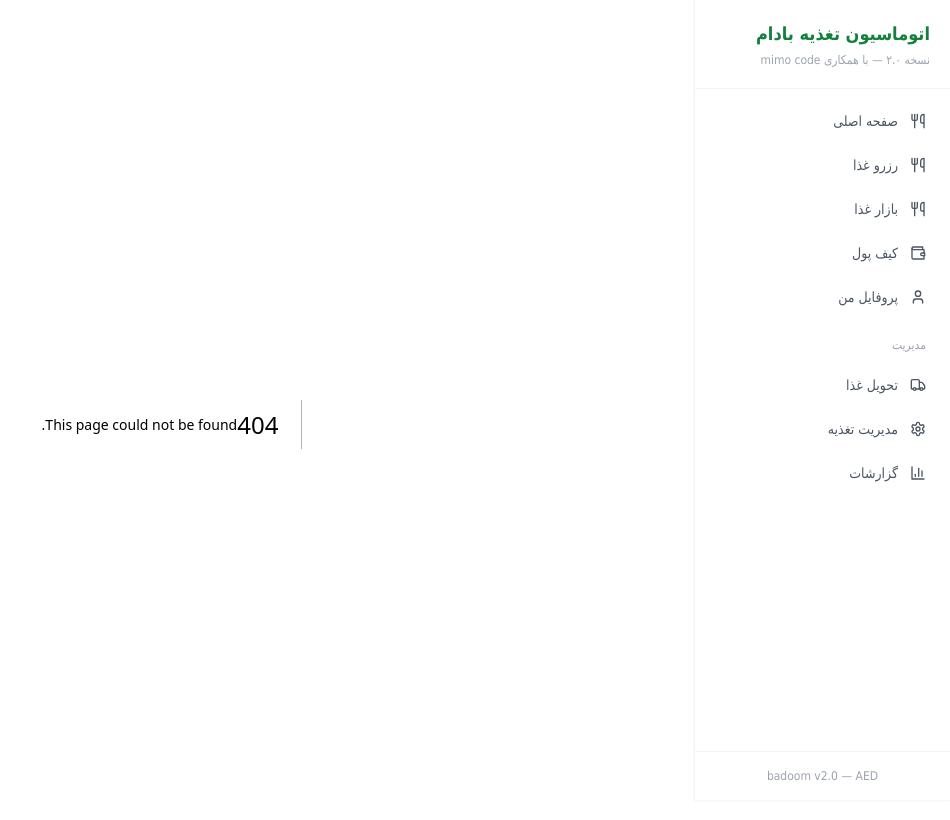
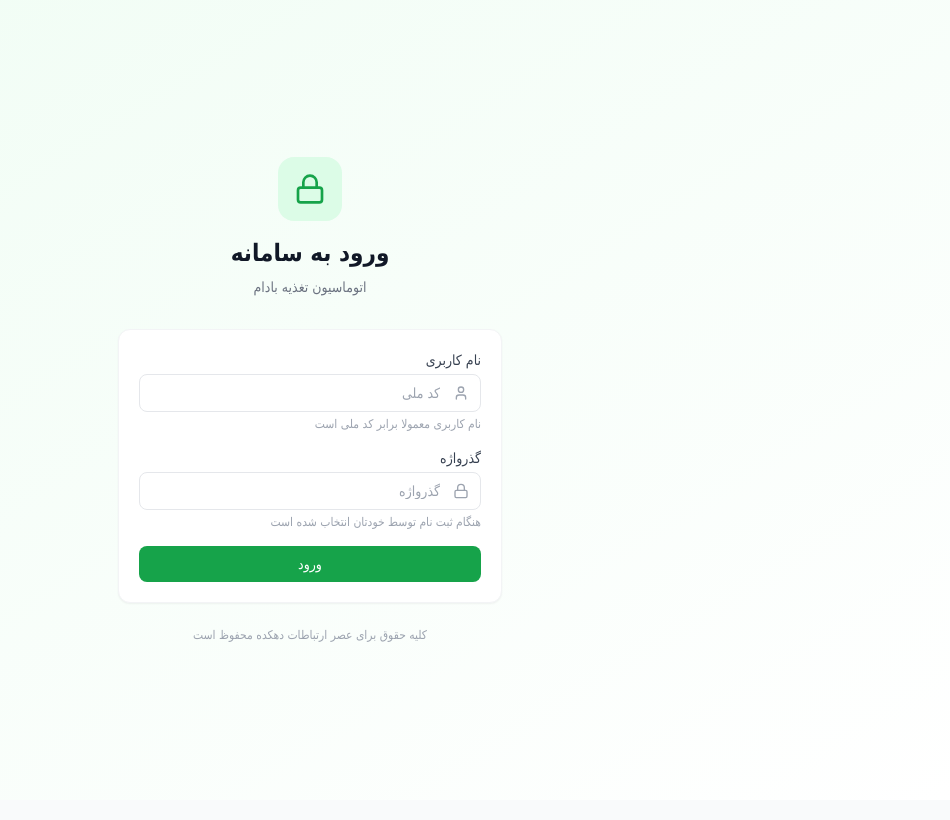
Before and after one commit to mrfelfel/rayda-badam, a Next.js app in the folder apps/web/: page /login in a window 1280 px wide. Before the commit this address had no page. Shown: the top 820 px of the page, without its empty margins (330-1280 px from the left). Built offline with nearby package versions, Linux system fonts and the light colour scheme.

Commit message:
feat: add login page and auth flow [mimo]

```diff
--- a/apps/web/src/app/layout.tsx
+++ b/apps/web/src/app/layout.tsx
@@ -1,11 +1,21 @@
 import type { Metadata } from 'next';
 import './globals.css';
-import { Sidebar } from '@/components/Sidebar';
-export const metadata: Metadata = { title: 'اتوماسیون تغذیه بادام', description: 'سیستم رزرو غذا' };
+import { AuthProvider } from '@/lib/auth';
+import { LayoutShell } from '@/components/LayoutShell';
+
+export const metadata: Metadata = {
+  title: 'اتوماسیون تغذیه بادام',
+  description: 'سیستم رزرو غذا - دانشگاه صنعتی امیرکبیر',
+};
+
 export default function RootLayout({ children }: { children: React.ReactNode }) {
   return (
     <html lang="fa" dir="rtl">
-      <body><div className="flex min-h-screen"><Sidebar /><main className="flex-1 p-6 mr-64">{children}</main></div></body>
+      <body>
+        <AuthProvider>
+          <LayoutShell>{children}</LayoutShell>
+        </AuthProvider>
+      </body>
     </html>
   );
 }
--- /dev/null
+++ b/apps/web/src/app/login/page.tsx
@@ -0,0 +1,70 @@
+'use client';
+import { useState } from 'react';
+import { useAuth } from '@/lib/auth';
+import { Lock, User, AlertCircle } from 'lucide-react';
+
+export default function LoginPage() {
+  const { login } = useAuth();
+  const [username, setUsername] = useState('');
+  const [password, setPassword] = useState('');
+  const [loading, setLoading] = useState(false);
+  const [error, setError] = useState('');
+
+  const handleSubmit = async (e: React.FormEvent) => {
+    e.preventDefault();
+    if (!username || !password) { setError('نام کاربری و رمز عبور را وارد کنید'); return; }
+    setLoading(true); setError('');
+    try {
+      const API = process.env.NEXT_PUBLIC_API_URL || 'https://users.rayda.ir';
+      const res = await fetch(`${API}/login`, {
+        method: 'POST', headers: { 'Content-Type': 'application/json' },
+        body: JSON.stringify({ username, password }),
+      });
+      const data = await res.json();
+      if (data.status) { login(data.token, username); }
+      else { setError('نام کاربری یا کلمه عبور صحیح نیست'); setPassword(''); }
+    } catch { setError('خطا در برقراری ارتباط با سرور'); }
+    finally { setLoading(false); }
+  };
+
+  return (
+    <div className="min-h-screen flex items-center justify-center bg-gradient-to-br from-brand-50 to-white">
+      <div className="w-full max-w-sm">
+        <div className="text-center mb-8">
+          <div className="w-16 h-16 bg-brand-100 rounded-2xl flex items-center justify-center mx-auto mb-4">
+            <Lock className="w-8 h-8 text-brand-600" />
+          </div>
+          <h1 className="text-2xl font-bold text-gray-900">ورود به سامانه</h1>
+          <p className="text-sm text-gray-500 mt-2">اتوماسیون تغذیه بادام</p>
+        </div>
+        <form onSubmit={handleSubmit} className="card space-y-4">
+          {error && (
+            <div className="flex items-center gap-2 p-3 bg-red-50 text-red-700 rounded-lg text-sm">
+              <AlertCircle className="w-4 h-4 shrink-0" />{error}
+            </div>
+          )}
+          <div>
+            <label className="block text-sm font-medium text-gray-700 mb-1">نام کاربری</label>
+            <div className="relative">
+              <User className="absolute right-3 top-1/2 -translate-y-1/2 w-4 h-4 text-gray-400" />
+              <input type="text" value={username} onChange={e => setUsername(e.target.value)} className="input pr-10" placeholder="کد ملی" autoComplete="username" />
+            </div>
+            <p className="text-xs text-gray-400 mt-1">نام کاربری معمولا برابر کد ملی است</p>
+          </div>
+          <div>
+            <label className="block text-sm font-medium text-gray-700 mb-1">گذرواژه</label>
+            <div className="relative">
+              <Lock className="absolute right-3 top-1/2 -translate-y-1/2 w-4 h-4 text-gray-400" />
+              <input type="password" value={password} onChange={e => setPassword(e.target.value)} className="input pr-10" placeholder="گذرواژه" autoComplete="current-password" />
+            </div>
+            <p className="text-xs text-gray-400 mt-1">هنگام ثبت نام توسط خودتان انتخاب شده است</p>
+          </div>
+          <button type="submit" disabled={loading} className="btn-primary w-full flex items-center justify-center gap-2">
+            {loading ? <div className="w-5 h-5 border-2 border-white border-t-transparent rounded-full animate-spin" /> : 'ورود'}
+          </button>
+        </form>
+        <p className="text-center text-xs text-gray-400 mt-6">کلیه حقوق برای عصر ارتباطات دهکده محفوظ است</p>
+      </div>
+    </div>
+  );
+}
--- /dev/null
+++ b/apps/web/src/components/LayoutShell.tsx
@@ -0,0 +1,30 @@
+'use client';
+import { useAuth } from '@/lib/auth';
+import { Sidebar } from './Sidebar';
+import { usePathname } from 'next/navigation';
+import { ReactNode } from 'react';
+
+export function LayoutShell({ children }: { children: ReactNode }) {
+  const { token, loading } = useAuth();
+  const pathname = usePathname();
+
+  if (loading) {
+    return (
+      <div className="min-h-screen flex items-center justify-center">
+        <div className="w-8 h-8 border-3 border-brand-500 border-t-transparent rounded-full animate-spin" />
+      </div>
+    );
+  }
+
+  // Login page has its own layout (no sidebar)
+  if (pathname === '/login' || !token) {
+    return <>{children}</>;
+  }
+
+  return (
+    <div className="flex min-h-screen">
+      <Sidebar />
+      <main className="flex-1 p-6 mr-64">{children}</main>
+    </div>
+  );
+}
--- a/apps/web/src/components/Sidebar.tsx
+++ b/apps/web/src/components/Sidebar.tsx
@@ -1,7 +1,8 @@
 'use client';
 import Link from 'next/link';
 import { usePathname } from 'next/navigation';
-import { Utensils, Wallet, User, BarChart3, Truck, Settings } from 'lucide-react';
+import { useAuth } from '@/lib/auth';
+import { Utensils, Wallet, User, BarChart3, Truck, Settings, LogOut } from 'lucide-react';
 import { clsx } from 'clsx';
 
 const menuItems = [
@@ -19,11 +20,13 @@ const adminItems = [
 
 export function Sidebar() {
   const pathname = usePathname();
+  const { logout, uid } = useAuth();
   return (
     <aside className="fixed right-0 top-0 h-full w-64 bg-white border-l border-gray-100 shadow-sm flex flex-col">
       <div className="p-5 border-b border-gray-100">
         <h1 className="text-lg font-bold text-brand-700">اتوماسیون تغذیه بادام</h1>
         <p className="text-xs text-gray-400 mt-1">نسخه ۲.۰ — با همکاری mimo code</p>
+        {uid && <p className="text-xs text-gray-500 mt-1">{uid}</p>}
       </div>
       <nav className="flex-1 p-3 space-y-1">
         {menuItems.map((item) => (
@@ -38,7 +41,10 @@ export function Sidebar() {
           </Link>
         ))}
       </nav>
-      <div className="p-4 border-t border-gray-100">
+      <div className="p-4 border-t border-gray-100 space-y-2">
+        <button onClick={logout} className="flex items-center gap-2 text-sm text-red-500 hover:text-red-600 w-full">
+          <LogOut className="w-4 h-4" />خروج
+        </button>
         <div className="text-xs text-gray-400 text-center">badoom v2.0 — AED</div>
       </div>
     </aside>
--- /dev/null
+++ b/apps/web/src/lib/auth.tsx
@@ -0,0 +1,65 @@
+'use client';
+
+import { createContext, useContext, useEffect, useState, ReactNode } from 'react';
+import { useRouter, usePathname } from 'next/navigation';
+
+interface AuthContextType {
+  token: string | null;
+  uid: string | null;
+  login: (token: string, uid: string) => void;
+  logout: () => void;
+  loading: boolean;
+}
+
+const AuthContext = createContext<AuthContextType>({
+  token: null, uid: null, login: () => {}, logout: () => {}, loading: true,
+});
+
+export function AuthProvider({ children }: { children: ReactNode }) {
+  const [token, setToken] = useState<string | null>(null);
+  const [uid, setUid] = useState<string | null>(null);
+  const [loading, setLoading] = useState(true);
+  const router = useRouter();
+  const pathname = usePathname();
+
+  useEffect(() => {
+    const t = localStorage.getItem('token');
+    const u = localStorage.getItem('uid');
+    setToken(t);
+    setUid(u);
+    setLoading(false);
+  }, []);
+
+  useEffect(() => {
+    if (loading) return;
+    if (!token && pathname !== '/login') {
+      router.push('/login');
+    }
+    if (token && pathname === '/login') {
+      router.push('/');
+    }
+  }, [token, loading, pathname, router]);
+
+  const login = (t: string, u: string) => {
+    localStorage.setItem('token', t);
+    localStorage.setItem('uid', u);
+    setToken(t);
+    setUid(u);
+  };
+
+  const logout = () => {
+    localStorage.removeItem('token');
+    localStorage.removeItem('uid');
+    setToken(null);
+    setUid(null);
+    router.push('/login');
+  };
+
+  return (
+    <AuthContext.Provider value={{ token, uid, login, logout, loading }}>
+      {children}
+    </AuthContext.Provider>
+  );
+}
+
+export const useAuth = () => useContext(AuthContext);
```
